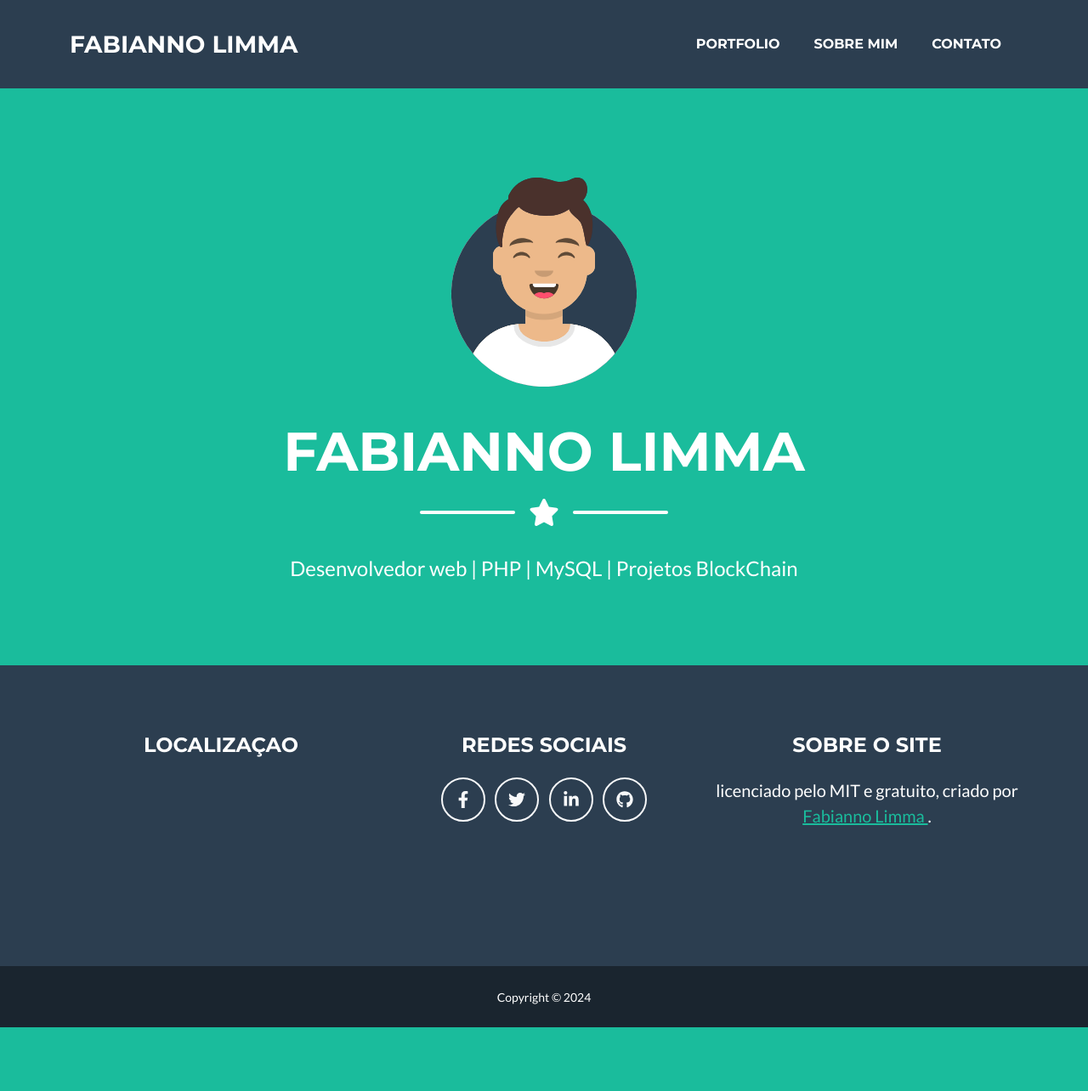
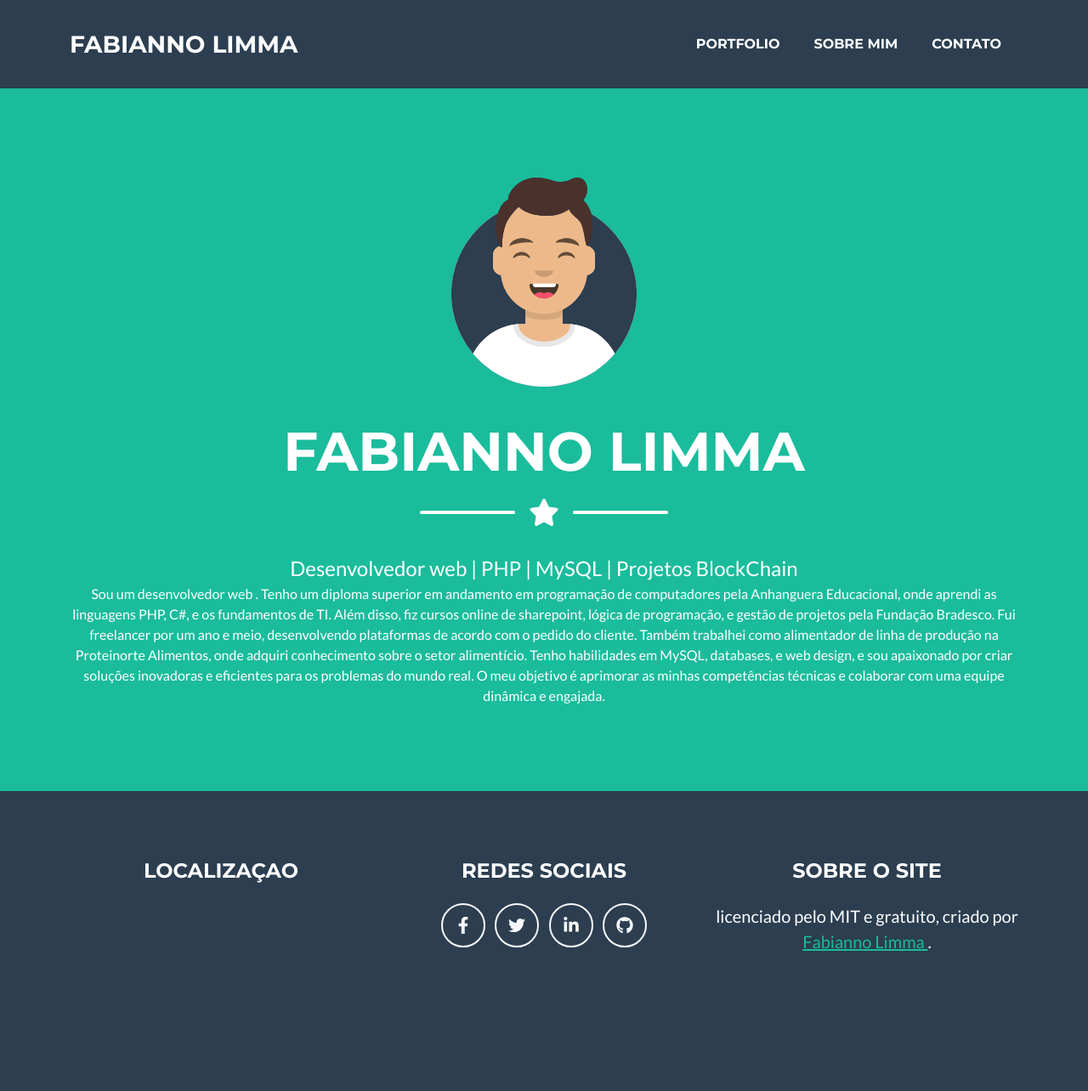
Before and after one commit to Limminha/my-site, a PHP site: page /?pg=1 in a window 1280 px wide. Shown: the top 1284 px of the page at 85% size. Before the commit the page ends 1209 px from the top, so only its background shows below. Run offline with PHP 8.4, Linux system fonts and the light colour scheme; some libraries are stand-ins or nearby versions; grey boxes are pictures that could not be loaded.

Commit message:
atualização de palavra chaves

```diff
--- a/Paginas/home.php
+++ b/Paginas/home.php
@@ -14,5 +14,6 @@
                 </div>
                 <!-- Masthead Subheading-->
                 <p class="masthead-subheading font-weight-light mb-0">Desenvolvedor web | PHP | MySQL | Projetos BlockChain</p>
+            <p class="font-light mb-1">Sou um desenvolvedor web . Tenho um diploma superior em andamento em programação de computadores pela Anhanguera Educacional, onde aprendi as linguagens PHP, C#, e os fundamentos de TI. Além disso, fiz cursos online de sharepoint, lógica de programação, e gestão de projetos pela Fundação Bradesco. Fui freelancer por um ano e meio, desenvolvendo plataformas de acordo com o pedido do cliente. Também trabalhei como alimentador de linha de produção na Proteinorte Alimentos, onde adquiri conhecimento sobre o setor alimentício. Tenho habilidades em MySQL, databases, e web design, e sou apaixonado por criar soluções inovadoras e eficientes para os problemas do mundo real. O meu objetivo é aprimorar as minhas competências técnicas e colaborar com uma equipe dinâmica e engajada.</p>
             </div>
         </header>
--- a/configuracoes.php
+++ b/configuracoes.php
@@ -11,9 +11,9 @@ $jsfile =".js"; // Arquivos com extensão JS
 //////////////////////////////////////////////////////////
 $pagina = $_GET['pg']; // pegando dados da pagína
 //////////////////////////////////////////////////////////
-$titulo = '';
+$titulo = 'Portifólio';
 $desc = '';
-$keywords = '';
+$keywords = 'desenvolvimento web, scrum, ads, mobile, bootstrap, criar site, como criar site, site barato, hospedagem,limminha github, fabiannolimma';
 $nameSite = 'Fabianno Limma';
 
 // the below code fragment can be found in:
```
